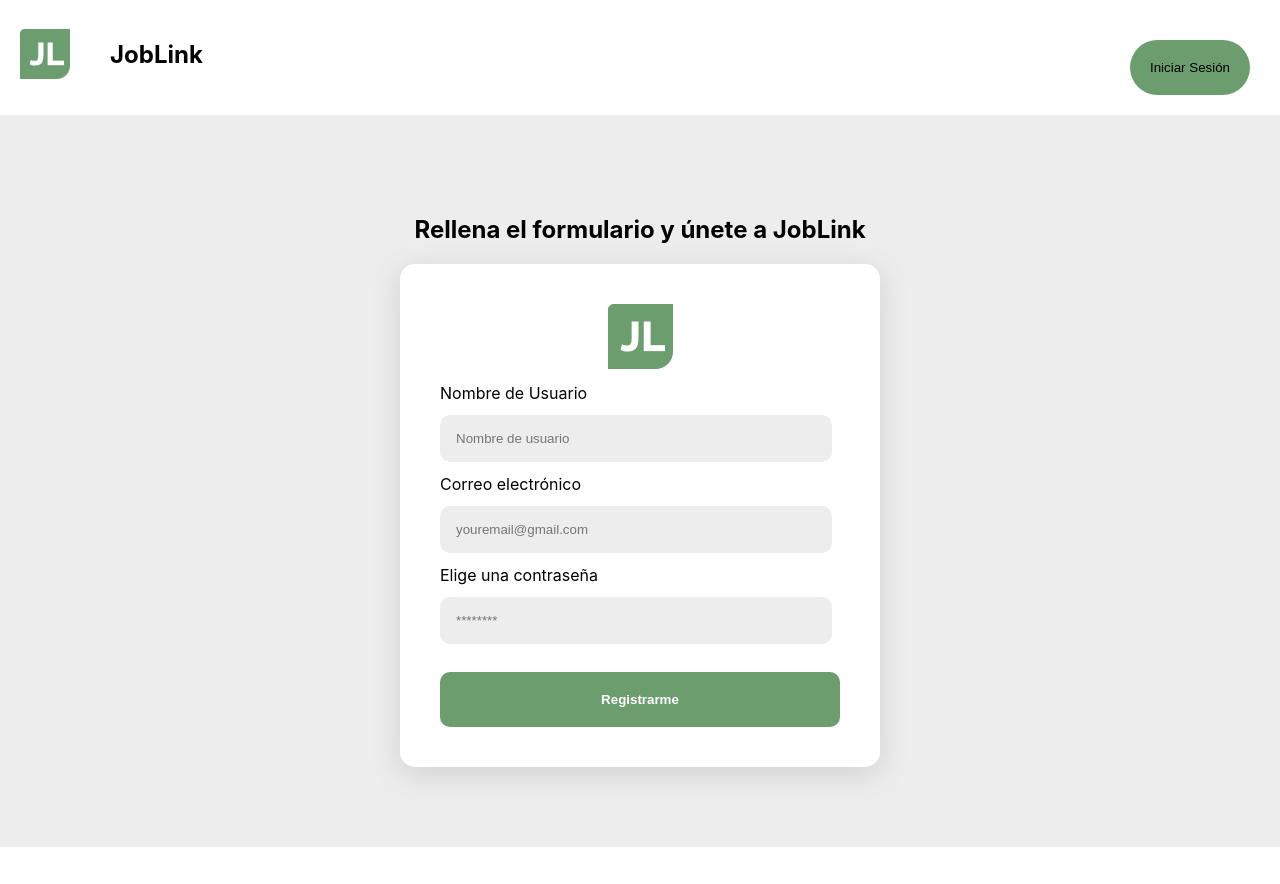
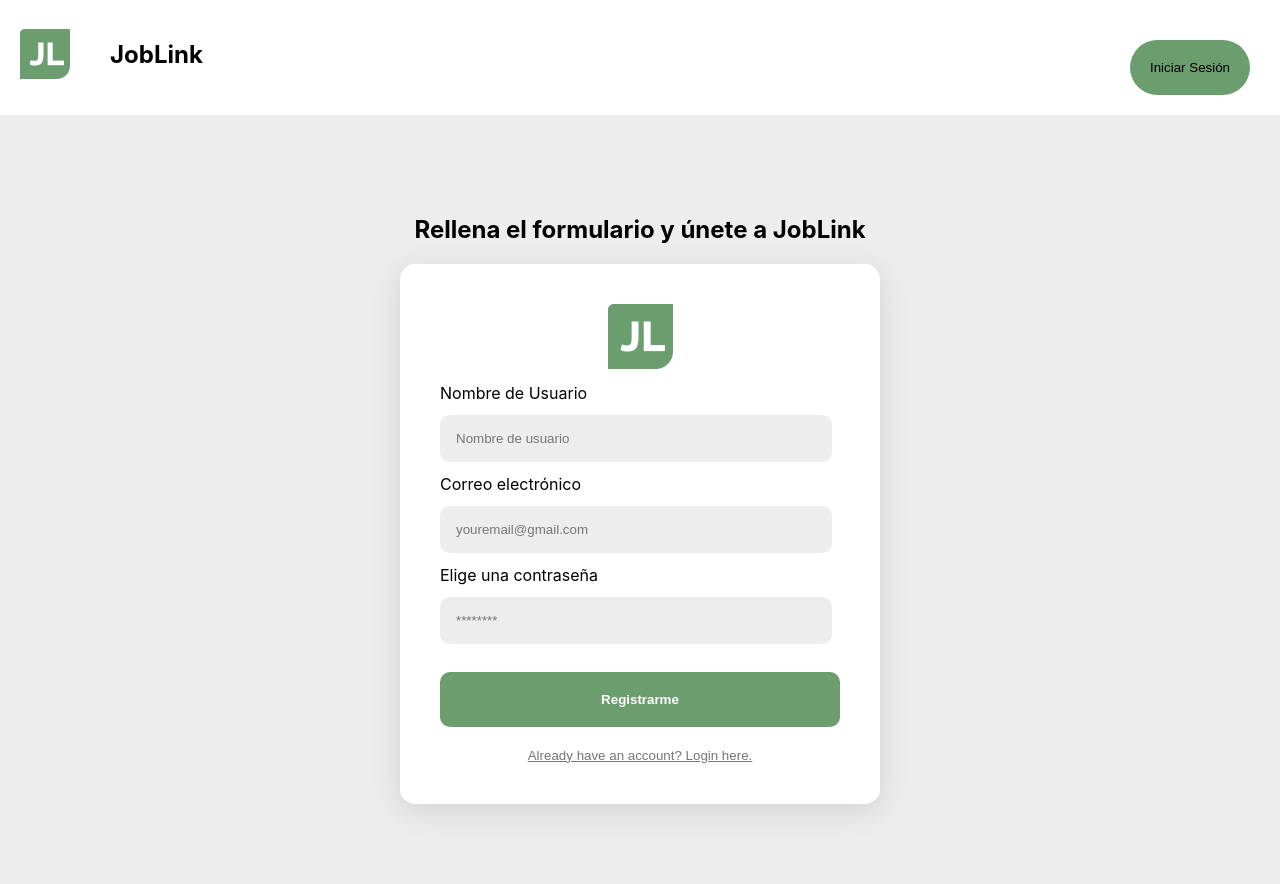
Before and after one commit to nds-fsd/linkedin, a React (Create React App) app in the folder frontend/: page /register in a window 1280 px wide. Before the commit the page ends 847 px from the top, so only its background shows below. Built offline with nearby package versions, Linux system fonts and the light colour scheme.

Commit message:
fixed_register_redirection

```diff
--- a/frontend/src/components/Register.js
+++ b/frontend/src/components/Register.js
@@ -111,7 +111,7 @@ const Register = (props) => {
 
         });
         resetForm();
-        // use the Link component to redirect the user to the homepage
+
         setTimeout(() => {
             navigate("/");
         }, 5000);
@@ -119,7 +119,7 @@ const Register = (props) => {
     } catch (error) {
         console.error(error);
         toast.error("An error occurred. Please try again.", {
-            position: "center",
+            position: "top-center",
             autoClose: 5000,
             hideProgressBar: false,
             closeOnClick: true,
@@ -128,13 +128,12 @@ const Register = (props) => {
             progress: undefined,
         });
     }
-}}>Registrarme</button>
-                    {/* <button
+}}>Registrarme</button><br></br>
+                    <button
                         className="link-btn"
-                        onClick={() => props
-                        .onFormSwitch('login')}
+                        onClick={() => navigate("/")}
                     >Already have an account? Login here.
-                    </button> */}
+                    </button>
 
                 </div>
 
--- a/frontend/src/components/logina.css
+++ b/frontend/src/components/logina.css
@@ -42,6 +42,8 @@ input {
 
 
 .link-btn {
+
+  border: none;
   background: none;
   color: #767676;
   text-decoration: underline;
```
